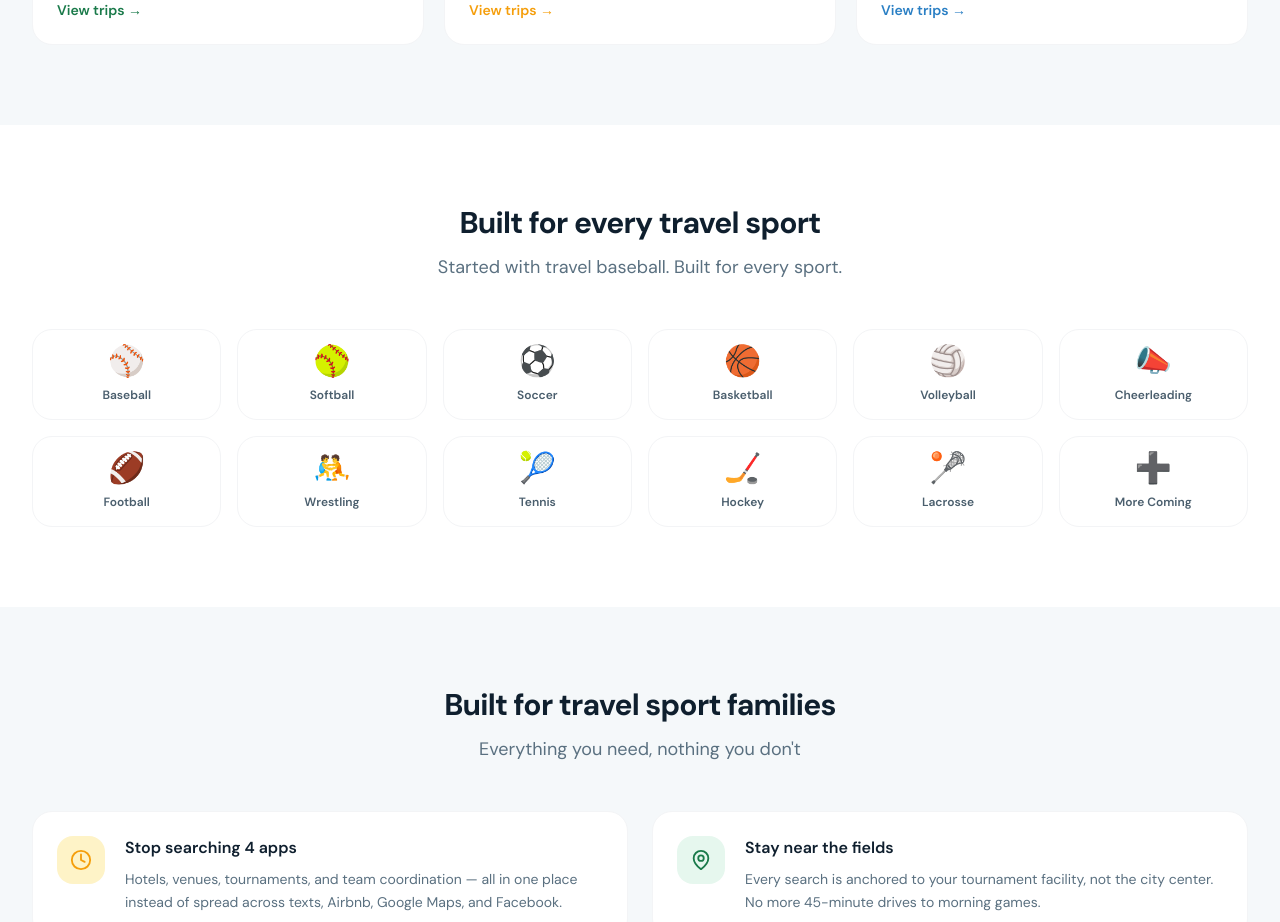
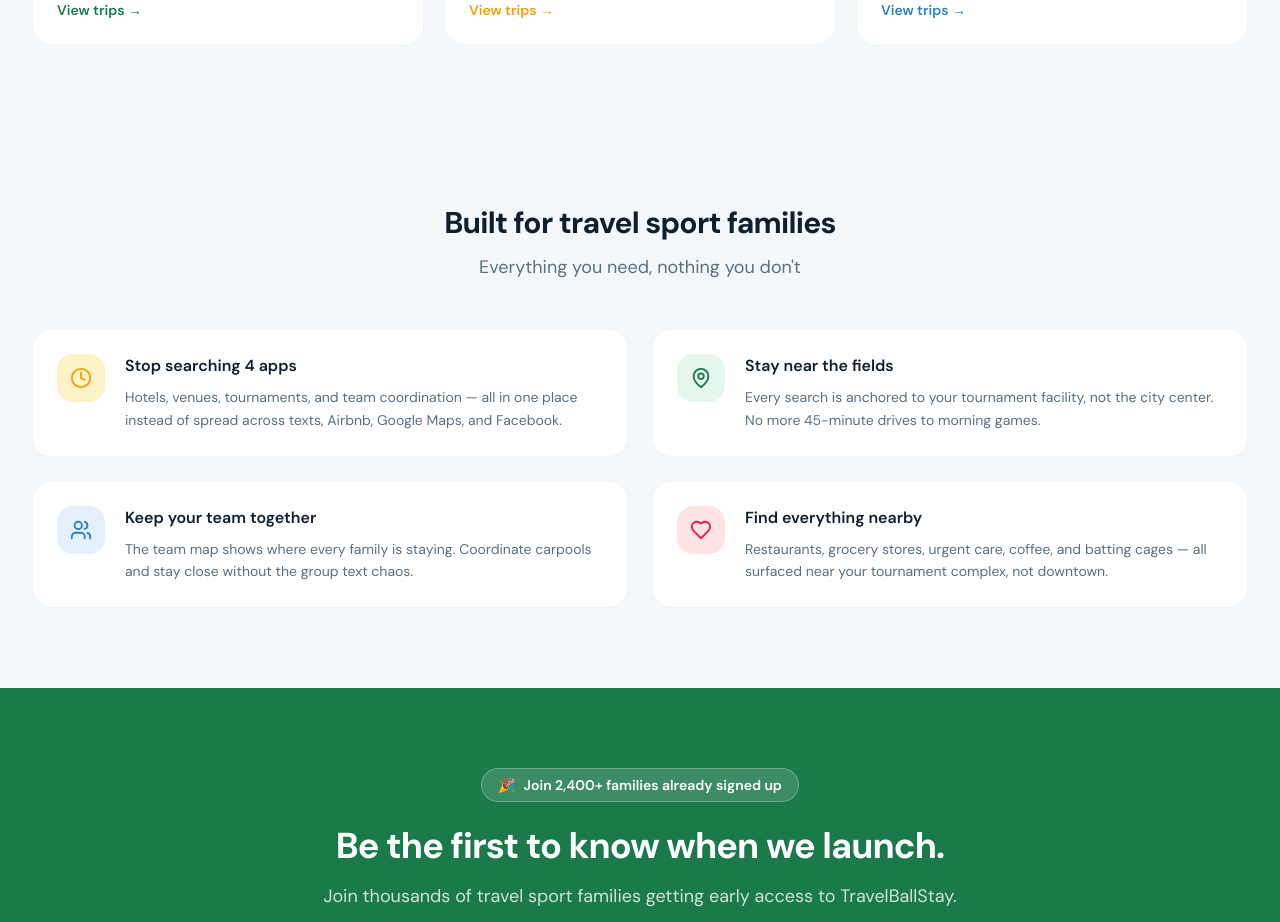
Before and after one commit to ceydecker-arch/Travelballstay, a Next.js app: page / in a window 1280 px wide. Shown: the part 3340-4262 px from the top of the page. Built offline with nearby package versions, Linux system fonts and the light colour scheme.

Commit message:
Removed sports grid section — redundant content

```diff
--- a/app/page.tsx
+++ b/app/page.tsx
@@ -4,7 +4,6 @@ import QuickActions from '@/components/QuickActions'
 import HowItWorks from '@/components/HowItWorks'
 import TeamMapFeature from '@/components/TeamMapFeature'
 import FeaturedDestinations from '@/components/FeaturedDestinations'
-import SportsCovered from '@/components/SportsCovered'
 import Benefits from '@/components/Benefits'
 import EmailSignup from '@/components/EmailSignup'
 import Footer from '@/components/Footer'
@@ -18,7 +17,6 @@ export default function Home() {
       <HowItWorks />
       <TeamMapFeature />
       <FeaturedDestinations />
-      <SportsCovered />
       <Benefits />
       <EmailSignup />
       <Footer />
--- a/components/SportsCovered.tsx
+++ /dev/null
@@ -1,47 +0,0 @@
-const sports = [
-  { icon: '⚾', label: 'Baseball' },
-  { icon: '🥎', label: 'Softball' },
-  { icon: '⚽', label: 'Soccer' },
-  { icon: '🏀', label: 'Basketball' },
-  { icon: '🏐', label: 'Volleyball' },
-  { icon: '📣', label: 'Cheerleading' },
-  { icon: '🏈', label: 'Football' },
-  { icon: '🤼', label: 'Wrestling' },
-  { icon: '🎾', label: 'Tennis' },
-  { icon: '🏒', label: 'Hockey' },
-  { icon: '🥍', label: 'Lacrosse' },
-  { icon: '➕', label: 'More Coming' },
-]
-
-export default function SportsCovered() {
-  return (
-    <section className="py-16 lg:py-20 bg-white">
-      <div className="max-w-7xl mx-auto px-4 sm:px-6 lg:px-8">
-
-        <div className="text-center mb-12">
-          <h2 className="section-title">Built for every travel sport</h2>
-          <p className="section-subtitle">
-            Started with travel baseball. Built for every sport.
-          </p>
-        </div>
-
-        <div className="grid grid-cols-3 sm:grid-cols-4 lg:grid-cols-6 gap-4">
-          {sports.map((sport) => (
-            <div
-              key={sport.label}
-              className="group flex flex-col items-center gap-3 p-4 rounded-2xl border border-gray-100 bg-white transition-all duration-200 hover:shadow-md hover:-translate-y-1 hover:border-green-200 cursor-pointer"
-            >
-              <span className="text-3xl leading-none">{sport.icon}</span>
-              <span
-                className="text-xs font-semibold text-center leading-tight transition-colors group-hover:text-green-700"
-                style={{ color: '#4a5e6d' }}
-              >
-                {sport.label}
-              </span>
-            </div>
-          ))}
-        </div>
-      </div>
-    </section>
-  )
-}
```
